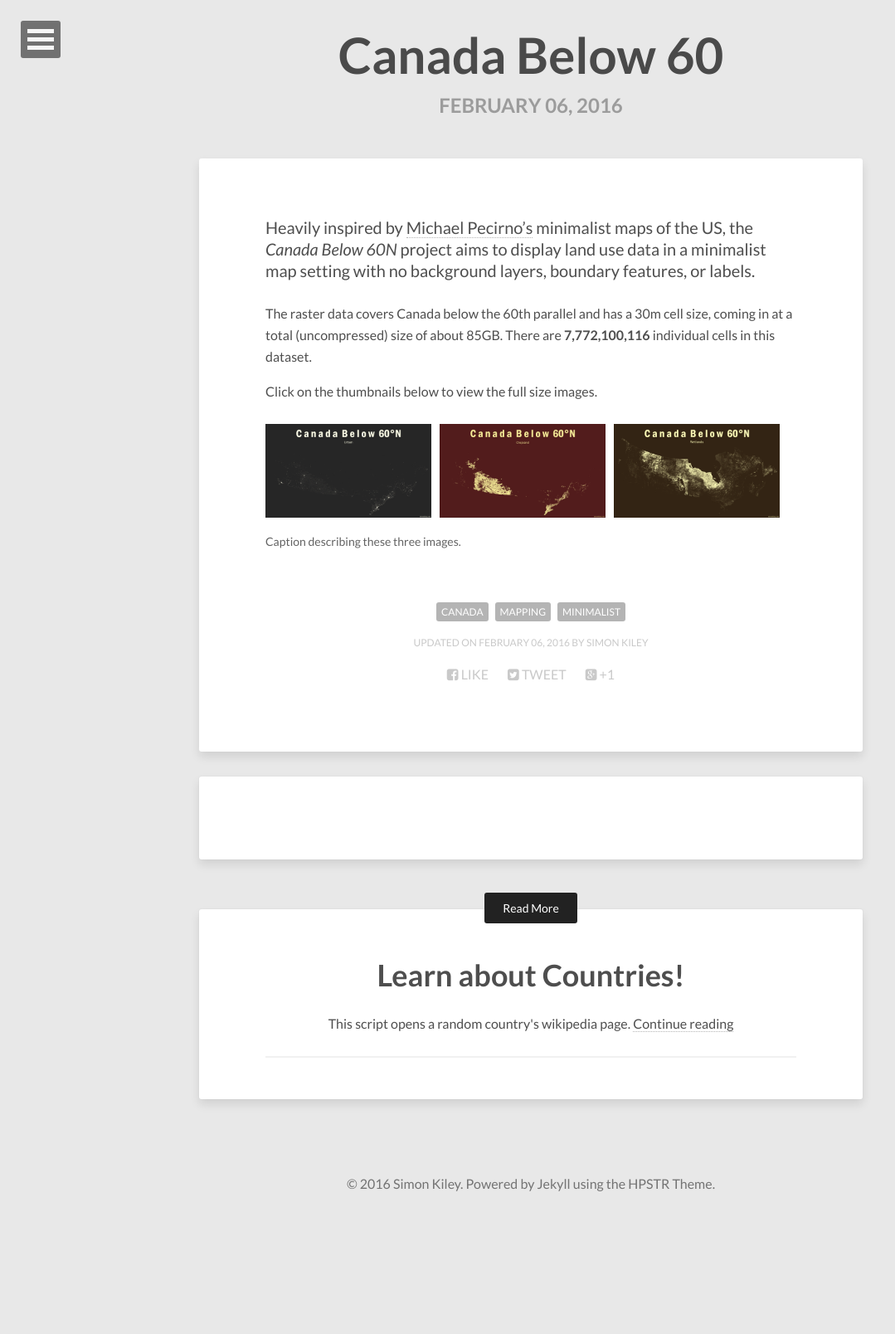
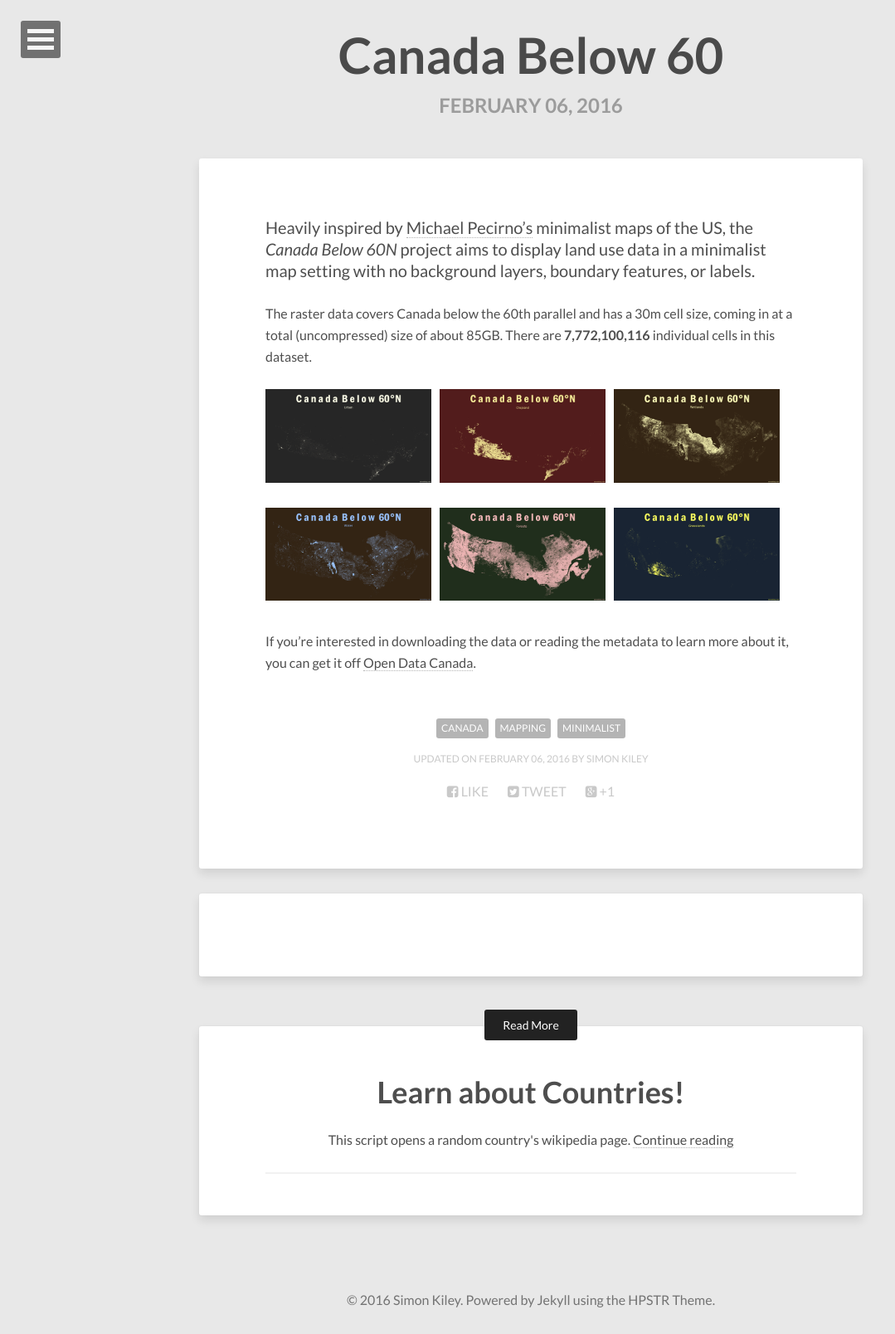
Before and after one commit to simonkiley/gh-pages, a Jekyll site: the page built from _posts/2016-02-06-canada-below-60.md, in a window 1280 px wide. Shown: the whole page at 83% size, without its empty margins (0-1079 px from the left). Built offline with Jekyll 4.4.1, drawn with Linux system fonts in a browser that asks for light colours; nearby versions of some CDN libraries; library files that are not in the unit come from our copies; before the commit the page ends 1468 px from its top, so only the background shows below that.

Commit message:
added full post

```diff
--- a/_posts/2016-02-06-canada-below-60.md
+++ b/_posts/2016-02-06-canada-below-60.md
@@ -13,11 +13,16 @@ Heavily inspired by [Michael Pecirno's](http://www.michaelpecirno.com/) minimali
 
 The raster data covers Canada below the 60th parallel and has a 30m cell size, coming in at a total (uncompressed) size of about 85GB. There are **7,772,100,116** individual cells in this dataset.
 
-Click on the thumbnails below to view the full size images.
 
 <figure class="third">
 	<a href="{{ site.url }}/images/urban_below60.png"><img src="{{ site.url }}/images/thumbs/urban_thumb.png" alt=""></a>
 	<a href="{{ site.url }}/images/cropland_below60.png"><img src="{{ site.url }}/images/thumbs/cropland_thumb.png" alt=""></a>
 	<a href="{{ site.url }}/images/wetlands_below60.png"><img src="{{ site.url }}/images/thumbs/wetlands_thumb.png" alt=""></a>
-	<figcaption>Caption describing these three images.</figcaption>
 </figure>
+<figure class="third">
+	<a href="{{ site.url }}/images/water_below60.png"><img src="{{ site.url }}/images/thumbs/water_thumb.png" alt=""></a>
+	<a href="{{ site.url }}/images/forets_below60.png.png"><img src="{{ site.url }}/images/thumbs/forests_thumb.png" alt=""></a>
+	<a href="{{ site.url }}/images/grass_below60.png"><img src="{{ site.url }}/images/thumbs/grass_thumb.png" alt=""></a>
+</figure>
+
+If you're interested in downloading the data or reading the metadata to learn more about it, you can get it off [Open Data Canada](http://open.canada.ca/data/en/dataset/18e3ef1a-497c-40c6-8326-aac1a34a0dec).
```
